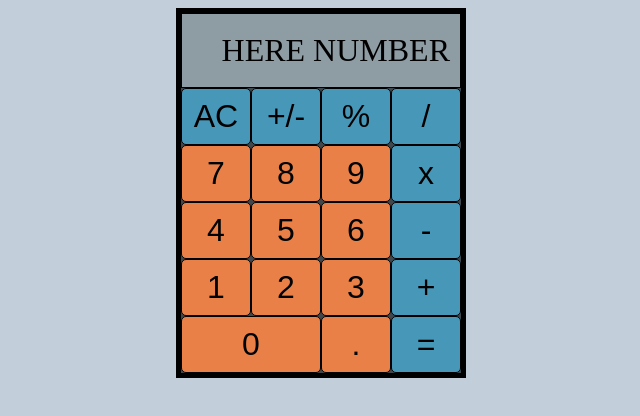
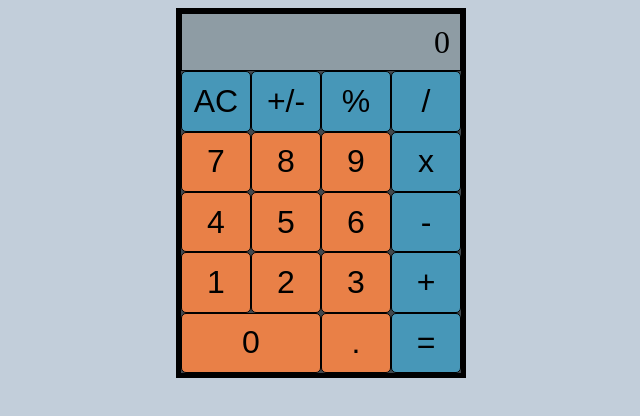
Before and after one commit to Molikuc/calculator, a plain HTML site: page index.html in a window 1280 px wide. Shown: the whole page, without its empty margins (319-959 px from the left). Drawn offline with Linux system fonts and the light colour scheme.

Commit message:
Display number when you click on the button. New function for update the display

```diff
--- a/index.html
+++ b/index.html
@@ -9,26 +9,26 @@
   </head>
   <body>
     <div id="container">
-      <div id="display">HERE NUMBER</div>
-      <button type="button" id="number" class="clear dark">AC</button>
-      <button type="button" id="number" class="min dark">+/-</button>
-      <button type="button" id="number" class="modulo dark">%</button>
-      <button type="button" id="number" class="divide dark">/</button>
-      <button type="button" id="number" class="seven light">7</button>
-      <button type="button" id="number" class="eight light">8</button>
-      <button type="button" id="number" class="nine light">9</button>
-      <button type="button" id="number" class="multiply dark">x</button>
-      <button type="button" id="number" class="four light">4</button>
-      <button type="button" id="number" class="five light">5</button>
-      <button type="button" id="number" class="six light">6</button>
-      <button type="button" id="number" class="sub dark">-</button>
-      <button type="button" id="number" class="one light">1</button>
-      <button type="button" id="number" class="two light">2</button>
-      <button type="button" id="number" class="three light">3</button>
-      <button type="button" id="number" class="add dark">+</button>
-      <button type="button" id="number" class="zero light">0</button>
-      <button type="button" id="number" class="dot light">.</button>
-      <button type="button" id="number" class="equal dark">=</button>
+      <div id="display">0</div>
+      <button type="button" id="" class="clear dark">AC</button>
+      <button type="button" id="" class="min dark">+/-</button>
+      <button type="button" id="" class="modulo dark">%</button>
+      <button type="button" id="" class="divide dark">/</button>
+      <button type="button" value="7" id="number" class="seven light">7</button>
+      <button type="button" value="8" id="number" class="eight light">8</button>
+      <button type="button" value="9" id="number" class="nine light">9</button>
+      <button type="button" id="" class="multiply dark">x</button>
+      <button type="button" value="4" id="number" class="four light">4</button>
+      <button type="button" value="5" id="number" class="five light">5</button>
+      <button type="button" value="6" id="number" class="six light">6</button>
+      <button type="button" id="" class="sub dark">-</button>
+      <button type="button" value="1" id="number" class="one light">1</button>
+      <button type="button" value="2" id="number" class="two light">2</button>
+      <button type="button" value="3" id="number" class="three light">3</button>
+      <button type="button" id="" class="add dark">+</button>
+      <button type="button" value="0" id="number" class="zero light">0</button>
+      <button type="button" value="." id="number" class="dot light">.</button>
+      <button type="button" id="" class="equal dark">=</button>
     </div>
     <script src="script.js"></script>
   </body>
--- a/script.js
+++ b/script.js
@@ -1,3 +1,7 @@
+const number = document.querySelectorAll('#number');
+const result = document.getElementById('display');
+let displayValue = "0";
+
 function add(a,b){
     return a+b;
 }
@@ -32,3 +36,28 @@ function operate(a,b,op){
         return divide(a,b);
     }
 }
+
+
+
+function updateDisplay(){
+    const display = result;
+    display.innerText = displayValue;
+}
+
+updateDisplay();
+
+number.forEach((button) => {
+    button.addEventListener('click', () => {
+        const value = button.value;
+        inputOperand(value);
+        updateDisplay();
+    });
+});
+
+function inputOperand(operand){
+    if(displayValue === "0" || displayValue === 0){
+        displayValue = operand;
+    } else {
+        displayValue += operand;
+    }
+}
--- a/style.css
+++ b/style.css
@@ -15,7 +15,7 @@ html {
   background-color: #41484d;
 }
 
-#number {
+button {
   border: 1px solid black;
   display: flex;
   justify-content: center;
@@ -32,7 +32,7 @@ html {
   align-items: center;
   background-color: #8e9ca4;
   font-size: 2em;
-  padding: 10px;
+  padding-right: 10px;
 }
 
 .clear {
```
